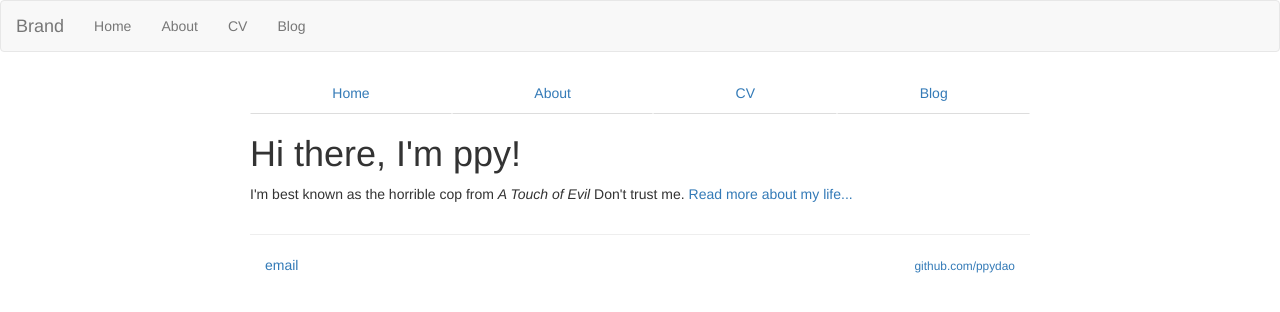
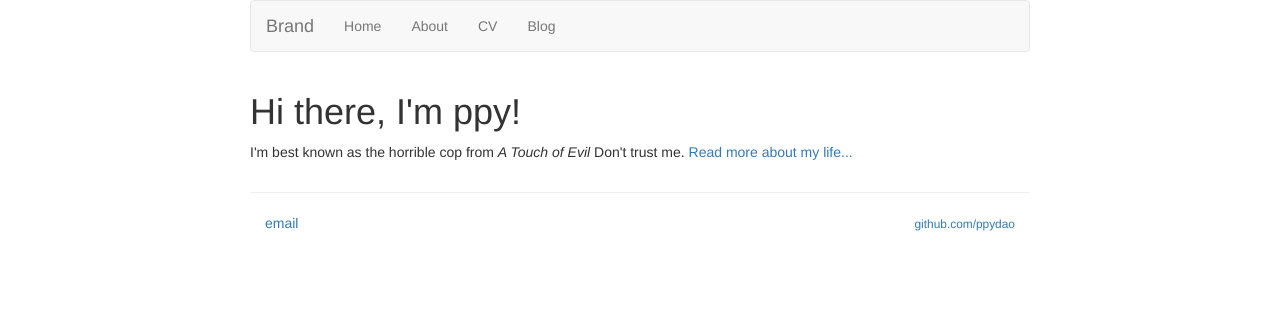
Before and after one commit to PpyDAO/PpyDAO.github.io, a Jekyll site: the page built from index.html, in a window 1280 px wide. Shown: the top 312 px of the page. Built offline with Jekyll 4.4.1, drawn with Linux system fonts in a browser that asks for light colours.

Commit message:
update12

```diff
--- a/_layouts/default.html
+++ b/_layouts/default.html
@@ -12,6 +12,15 @@
 		</head>
 		<body>
 
+
+
+
+
+			<div class="container">
+
+				<div class="row">
+					<div class="col-sm-8 col-sm-offset-2">
+						<div class="row">
 							<nav class="navbar navbar-default">
 							  <div class="container-fluid">
 								<!-- Brand and toggle get grouped for better mobile display -->
@@ -39,20 +48,6 @@
 								</div><!-- /.navbar-collapse -->
 							  </div><!-- /.container-fluid -->
 							</nav>
-
-
-
-			<div class="container">
-
-				<div class="row">
-					<div class="col-sm-8 col-sm-offset-2">
-						<div class="row">
-							<ul class="nav nav-tabs nav-justified">
-								<li><a href="/">Home</a></li>
-								<li><a href="/about">About</a></li>
-								<li><a href="/cv">CV</a></li>
-								<li><a href="/blog">Blog</a></li>
-							</ul>
 						</div>
 
 						<div class="row">
```
Lines whose indentation alone changed are shown as unchanged.
